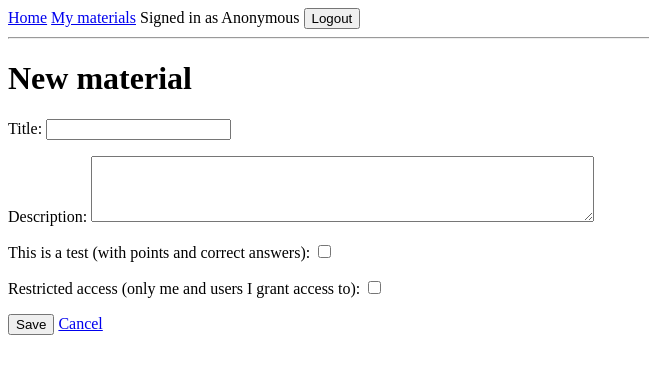
After one commit to aacuke17-boop/Django-Test-editor-Practice, a Django app: page /materials/new/ in a window 1280 px wide. The commit adds this page. Shown: the top 374 px of the page, without its empty margins (0-649 px from the left). Run offline with Django 5.2, Linux system fonts and the light colour scheme; a user stored in the database is signed in; data comes from the database, SQL or seed files in the repository.

Commit message:
Add editor page and create material

```diff
--- /dev/null
+++ b/surveys/forms.py
@@ -0,0 +1,16 @@
+from django import forms
+
+from .models import Questionnaire
+
+
+class QuestionnaireForm(forms.ModelForm):
+    class Meta:
+        model = Questionnaire
+        fields = ["title", "description", "is_test", "restricted_access"]
+        labels = {
+            "is_test": "This is a test (with points and correct answers)",
+            "restricted_access": "Restricted access (only me and users I grant access to)",
+        }
+        widgets = {
+            "description": forms.Textarea(attrs={"rows": 4, "cols": 60}),
+        }
--- /dev/null
+++ b/surveys/templates/surveys/material_editor.html
@@ -0,0 +1,13 @@
+{% extends "base.html" %}
+
+{% block title %}New material - Questionnaires{% endblock %}
+
+{% block content %}
+    <h1>New material</h1>
+    <form method="post">
+        {% csrf_token %}
+        {{ form.as_p }}
+        <button type="submit">Save</button>
+        <a href="{% url 'my_materials' %}">Cancel</a>
+    </form>
+{% endblock %}
--- a/surveys/templates/surveys/my_materials.html
+++ b/surveys/templates/surveys/my_materials.html
@@ -4,6 +4,8 @@
 
 {% block content %}
     <h1>My materials</h1>
+
+    <p><a href="{% url 'material_create' %}">Create material</a></p>
 
     <form method="get" action="{% url 'my_materials' %}">
         <input type="text" name="q" value="{{ query }}" placeholder="Search by title or description">
--- a/surveys/urls.py
+++ b/surveys/urls.py
@@ -4,6 +4,7 @@ from . import views
 
 urlpatterns = [
     path("", views.home, name="home"),
+    path("materials/new/", views.material_create, name="material_create"),
     path("materials/<int:pk>/", views.material_detail, name="material_detail"),
     path("my-materials/", views.my_materials, name="my_materials"),
 ]
--- a/surveys/views.py
+++ b/surveys/views.py
@@ -1,6 +1,7 @@
 from django.contrib.auth.decorators import login_required
-from django.shortcuts import get_object_or_404, render
+from django.shortcuts import get_object_or_404, redirect, render
 
+from .forms import QuestionnaireForm
 from .models import Questionnaire
 
 
@@ -40,3 +41,17 @@ def my_materials(request):
         "surveys/my_materials.html",
         {"materials": materials, "query": query},
     )
+
+
+@login_required
+def material_create(request):
+    if request.method == "POST":
+        form = QuestionnaireForm(request.POST)
+        if form.is_valid():
+            material = form.save(commit=False)
+            material.creator = request.user
+            material.save()
+            return redirect("my_materials")
+    else:
+        form = QuestionnaireForm()
+    return render(request, "surveys/material_editor.html", {"form": form})
```
